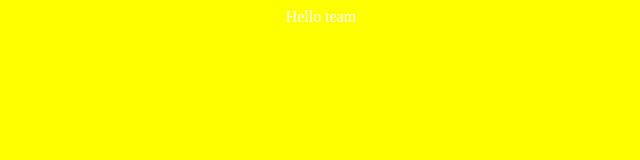
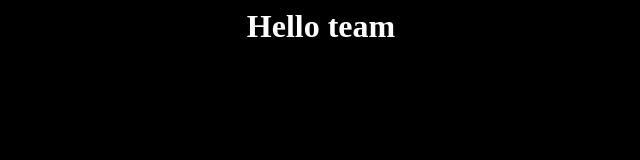
Before and after one commit to TeamD2GSS/test, a plain HTML site: page index.html in a window 1280 px wide. Shown: the whole page, without its empty margins (319-959 px from the left). Drawn offline with Linux system fonts and the light colour scheme.

Commit message:
Update index.html

```diff
--- a/index.html
+++ b/index.html
@@ -4,12 +4,12 @@
        D2GSS
   </title>
   <body>
-    Hello team
+    <h1>Hello team</h1>
   </body>
     <style>
       body{
 
-        background-color:yellow;
+        background-color:black;
         color:#fff;
         text-align:center;
           }
```
